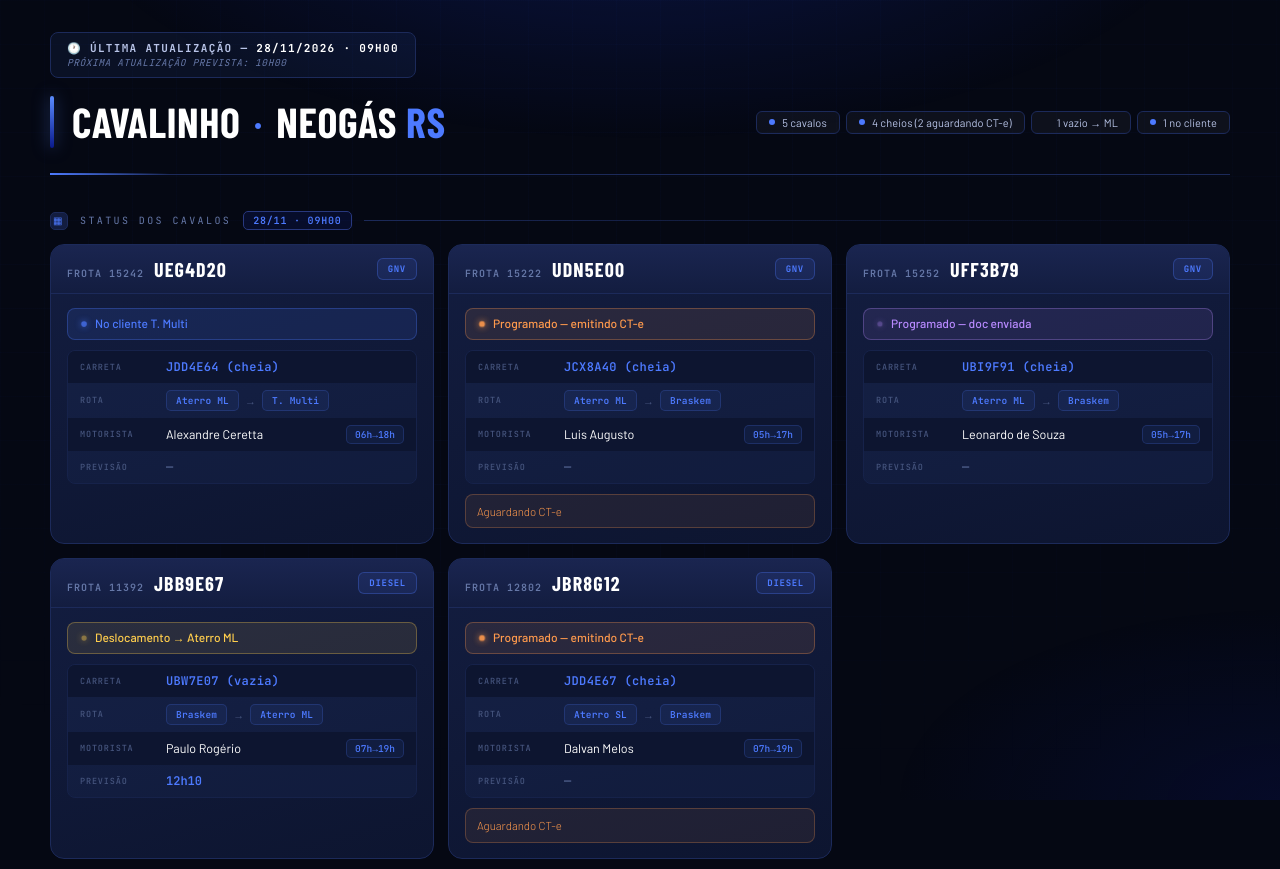
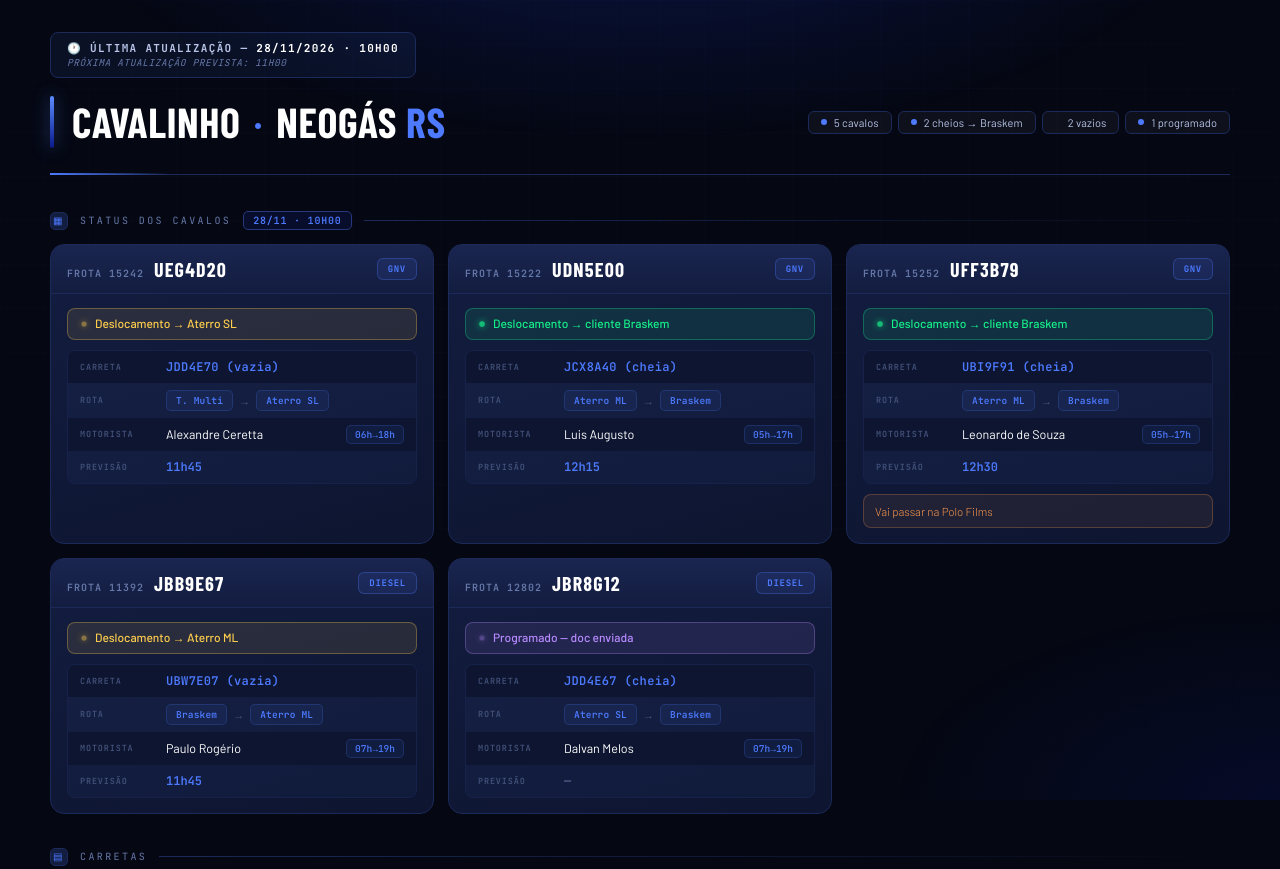
Before and after one commit to giovani-schiavon/Painel-Neogas, a plain HTML site: page index.html in a window 1280 px wide. Shown: the top 869 px of the page. Drawn offline with nearby package versions, Linux system fonts and the light colour scheme; a web font is replaced by a local one.

Commit message:
Add files via upload

```diff
--- a/index.html
+++ b/index.html
@@ -152,8 +152,8 @@ h1 .rs{color:var(--azul-br);}
 <div class="wrap">
 
   <div style="font-family:'JetBrains Mono',monospace;font-size:11px;font-weight:700;letter-spacing:.12em;text-transform:uppercase;color:var(--text2);background:rgba(77,122,255,.08);border:1px solid var(--border);border-radius:8px;padding:8px 16px;margin-bottom:18px;display:inline-block;">
-    🕐 Última Atualização — <span style="color:var(--branco);">28/11/2026 · 09h00</span>
-    <br><span style="font-size:9.5px;font-style:italic;font-weight:400;color:var(--muted);letter-spacing:.06em;">Próxima atualização prevista: 10h00</span>
+    🕐 Última Atualização — <span style="color:var(--branco);">28/11/2026 · 10h00</span>
+    <br><span style="font-size:9.5px;font-style:italic;font-weight:400;color:var(--muted);letter-spacing:.06em;">Próxima atualização prevista: 11h00</span>
   </div>
 
   <div class="header">
@@ -166,26 +166,26 @@ h1 .rs{color:var(--azul-br);}
     <div class="header-right">
       <div class="pills">
         <span class="pill pill-azul">5 cavalos</span>
-        <span class="pill pill-roxo">4 cheios (2 aguardando CT-e)</span>
-        <span class="pill pill-amarelo">1 vazio → ML</span>
-        <span class="pill pill-azul">1 no cliente</span>
+        <span class="pill pill-roxo">2 cheios → Braskem</span>
+        <span class="pill pill-amarelo">2 vazios</span>
+        <span class="pill pill-azul">1 programado</span>
       </div>
 
     </div>
   </div>
 
-  <div class="sec-label"><span class="ico">▦</span>Status dos Cavalos <span class="stamp">28/11 · 09h00</span></div>
+  <div class="sec-label"><span class="ico">▦</span>Status dos Cavalos <span class="stamp">28/11 · 10h00</span></div>
                                                                                                                                                                                                                                                                                                                                                                                                                                                                                                                                                                                                                                                                                                                                                                                                                                                                                                                                                                                                                                                                                                                                                                                                       <div class="grid">
 
     <div class="card">
       <div class="card-head"><div class="head-id"><span class="frota">Frota 15242</span><span class="placa">UEG4D20</span></div><span class="comb-badge gnv">GNV</span></div>
       <div class="card-body">
-        <div class="status s-cliente"><span class="pulse"></span>No cliente T. Multi</div>
+        <div class="status s-vazio"><span class="pulse"></span>Deslocamento → Aterro SL</div>
         <div class="info-rows">
-          <div class="irow"><span class="lbl">Carreta</span><span class="v mono" style="display:flex;align-items:center;gap:2px;">JDD4E64 (cheia)</span></div>
-          <div class="irow"><span class="lbl">Rota</span><div class="rota"><span class="rp rp-o">Aterro ML</span><span class="rp-arr">→</span><span class="rp rp-d">T. Multi</span></div></div>
+          <div class="irow"><span class="lbl">Carreta</span><span class="v mono" style="display:flex;align-items:center;gap:2px;">JDD4E70 (vazia)</span></div>
+          <div class="irow"><span class="lbl">Rota</span><div class="rota"><span class="rp rp-o">T. Multi</span><span class="rp-arr">→</span><span class="rp rp-d">Aterro SL</span></div></div>
           <div class="irow mot-row"><span class="lbl">Motorista</span><span class="v mot">Alexandre Ceretta</span><span class="turno-chip">06h→18h</span></div>
-          <div class="irow"><span class="lbl">Previsão</span><span class="v prev none">—</span></div>
+          <div class="irow"><span class="lbl">Previsão</span><span class="v prev">11h45</span></div>
         </div>
 
       </div>
@@ -194,28 +194,28 @@ h1 .rs{color:var(--azul-br);}
     <div class="card">
       <div class="card-head"><div class="head-id"><span class="frota">Frota 15222</span><span class="placa">UDN5E00</span></div><span class="comb-badge gnv">GNV</span></div>
       <div class="card-body">
-        <div class="status s-aguardando"><span class="pulse"></span>Programado — emitindo CT-e</div>
+        <div class="status s-cheio"><span class="pulse"></span>Deslocamento → cliente Braskem</div>
         <div class="info-rows">
           <div class="irow"><span class="lbl">Carreta</span><span class="v mono" style="display:flex;align-items:center;gap:2px;">JCX8A40 (cheia)</span></div>
           <div class="irow"><span class="lbl">Rota</span><div class="rota"><span class="rp rp-o">Aterro ML</span><span class="rp-arr">→</span><span class="rp rp-d">Braskem</span></div></div>
           <div class="irow mot-row"><span class="lbl">Motorista</span><span class="v mot">Luis Augusto</span><span class="turno-chip">05h→17h</span></div>
-          <div class="irow"><span class="lbl">Previsão</span><span class="v prev none">—</span></div>
+          <div class="irow"><span class="lbl">Previsão</span><span class="v prev">12h15</span></div>
         </div>
-        <div class="obs">Aguardando CT-e</div>
+
       </div>
     </div>
 
     <div class="card">
       <div class="card-head"><div class="head-id"><span class="frota">Frota 15252</span><span class="placa">UFF3B79</span></div><span class="comb-badge gnv">GNV</span></div>
       <div class="card-body">
-        <div class="status s-programado"><span class="pulse"></span>Programado — doc enviada</div>
+        <div class="status s-cheio"><span class="pulse"></span>Deslocamento → cliente Braskem</div>
         <div class="info-rows">
           <div class="irow"><span class="lbl">Carreta</span><span class="v mono" style="display:flex;align-items:center;gap:2px;">UBI9F91 (cheia)</span></div>
           <div class="irow"><span class="lbl">Rota</span><div class="rota"><span class="rp rp-o">Aterro ML</span><span class="rp-arr">→</span><span class="rp rp-d">Braskem</span></div></div>
           <div class="irow mot-row"><span class="lbl">Motorista</span><span class="v mot">Leonardo de Souza</span><span class="turno-chip">05h→17h</span></div>
-          <div class="irow"><span class="lbl">Previsão</span><span class="v prev none">—</span></div>
+          <div class="irow"><span class="lbl">Previsão</span><span class="v prev">12h30</span></div>
         </div>
-
+        <div class="obs">Vai passar na Polo Films</div>
       </div>
     </div>
 
@@ -227,7 +227,7 @@ h1 .rs{color:var(--azul-br);}
           <div class="irow"><span class="lbl">Carreta</span><span class="v mono" style="display:flex;align-items:center;gap:2px;">UBW7E07 (vazia)</span></div>
           <div class="irow"><span class="lbl">Rota</span><div class="rota"><span class="rp rp-o">Braskem</span><span class="rp-arr">→</span><span class="rp rp-d">Aterro ML</span></div></div>
           <div class="irow mot-row"><span class="lbl">Motorista</span><span class="v mot">Paulo Rogério</span><span class="turno-chip">07h→19h</span></div>
-          <div class="irow"><span class="lbl">Previsão</span><span class="v prev">12h10</span></div>
+          <div class="irow"><span class="lbl">Previsão</span><span class="v prev">11h45</span></div>
         </div>
 
       </div>
@@ -236,14 +236,14 @@ h1 .rs{color:var(--azul-br);}
     <div class="card">
       <div class="card-head"><div class="head-id"><span class="frota">Frota 12802</span><span class="placa">JBR8G12</span></div><span class="comb-badge diesel">DIESEL</span></div>
       <div class="card-body">
-        <div class="status s-aguardando"><span class="pulse"></span>Programado — emitindo CT-e</div>
+        <div class="status s-programado"><span class="pulse"></span>Programado — doc enviada</div>
         <div class="info-rows">
           <div class="irow"><span class="lbl">Carreta</span><span class="v mono" style="display:flex;align-items:center;gap:2px;">JDD4E67 (cheia)</span></div>
           <div class="irow"><span class="lbl">Rota</span><div class="rota"><span class="rp rp-o">Aterro SL</span><span class="rp-arr">→</span><span class="rp rp-d">Braskem</span></div></div>
           <div class="irow mot-row"><span class="lbl">Motorista</span><span class="v mot">Dalvan Melos</span><span class="turno-chip">07h→19h</span></div>
           <div class="irow"><span class="lbl">Previsão</span><span class="v prev none">—</span></div>
         </div>
-        <div class="obs">Aguardando CT-e</div>
+
       </div>
     </div>
   </div>
```
